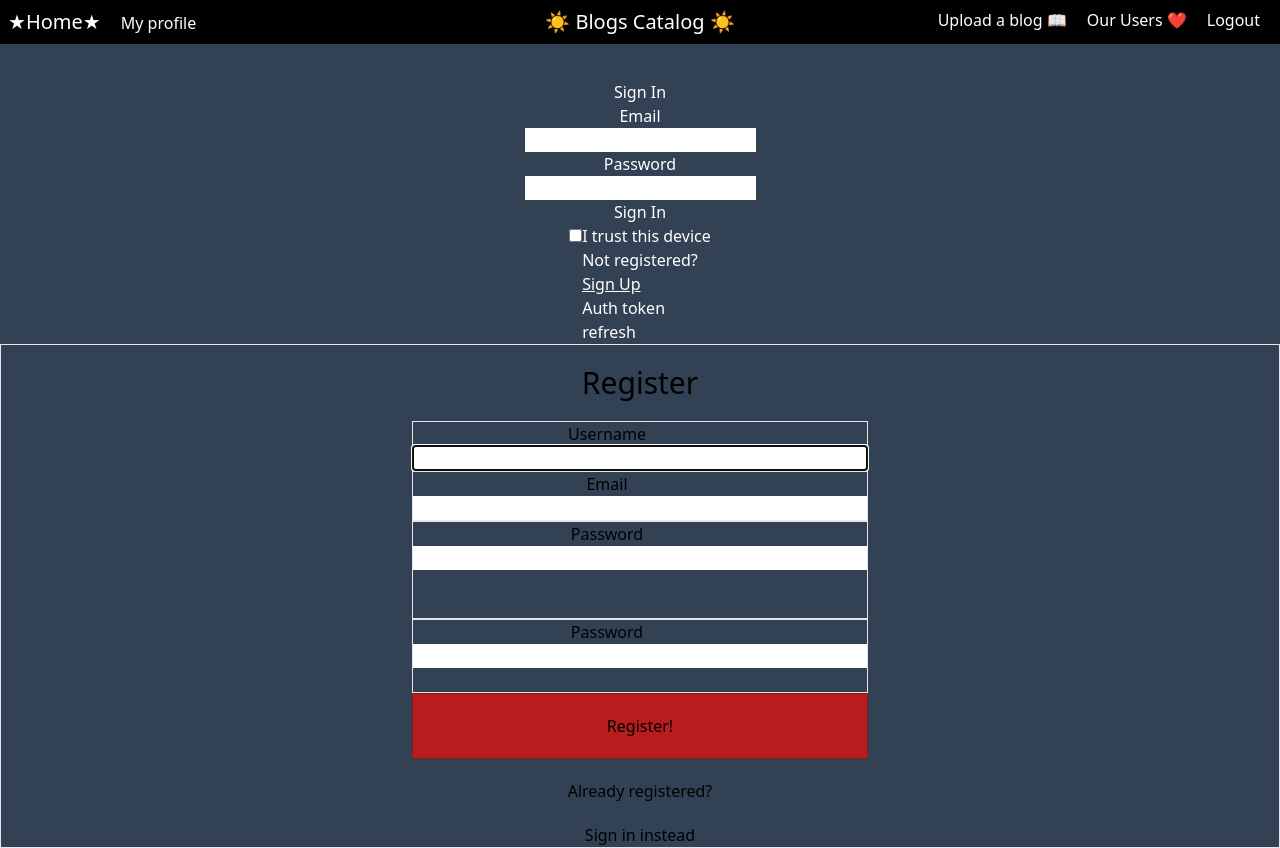
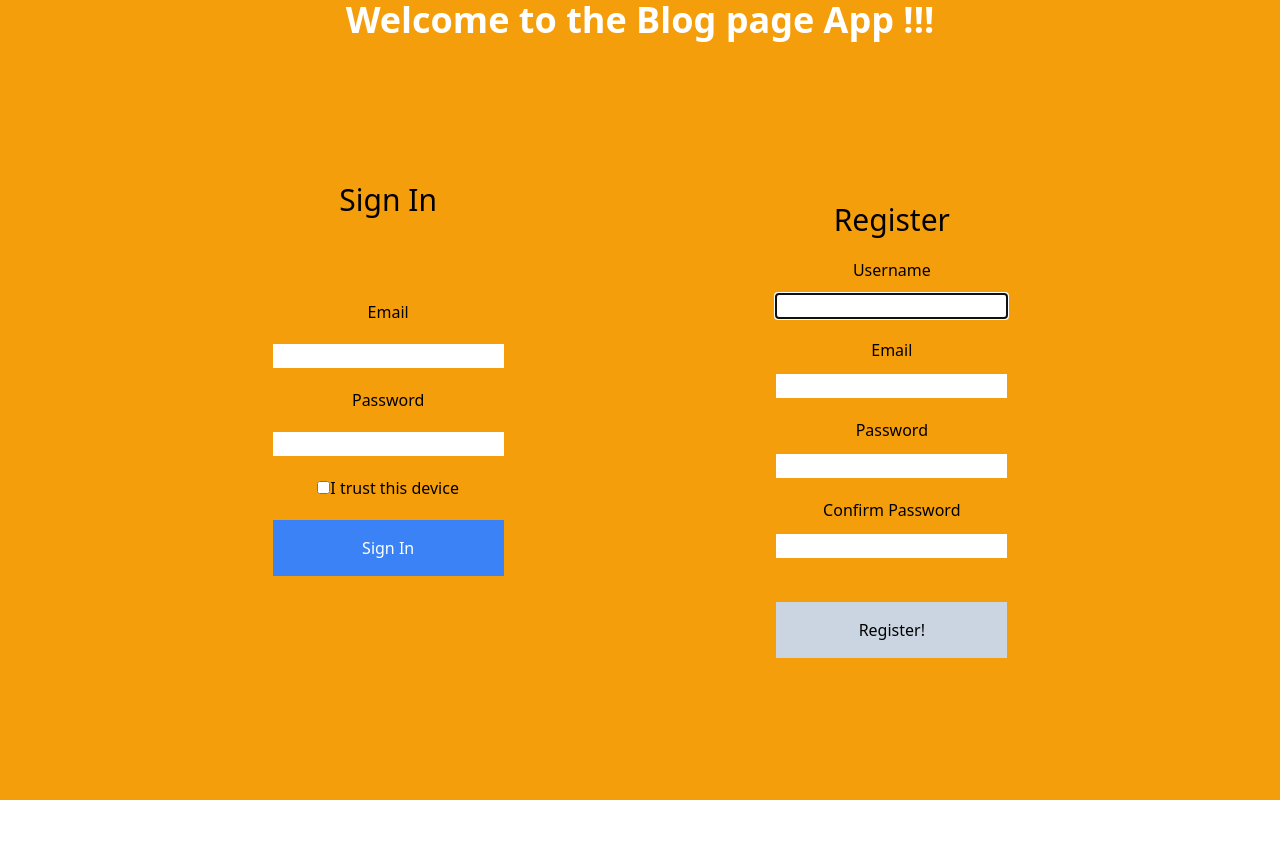
Before and after one commit to GermanGab1781/BlogApp, a React (Create React App) app: page /login in a window 1280 px wide. After the commit the page ends 800 px from the top, so only its background shows below. Built offline with nearby package versions, Linux system fonts and the light colour scheme; the HTML template or start-up script is replaced by a standard one.

Commit message:
Login page overhaul

```diff
--- a/src/components/LoginUser.jsx
+++ b/src/components/LoginUser.jsx
@@ -45,7 +45,8 @@ const LoginUser = () => {
       if (response?.data !== undefined) {
         const accessToken = response?.data?.accessToken
         const role = response?.data?.Role
-        setAuth({ email, pwd, accessToken, role })
+        const userId = response?.data?.UserId
+        setAuth({ email, pwd, accessToken, role,userId })
         setEmail('')
         setPwd('')
         setSuccess(true)
@@ -57,13 +58,12 @@ const LoginUser = () => {
   }
 
   return (
-    <section className='flex flex-col place-items-center'>
-      {success && <div>bruh</div>}
+    <section className='flex flex-col place-items-center text-black'>
       <p ref={errorInputRef} className={errMsg ? "bg-red-600 border border-red-700 opacity-100" : "opacity-0"} aria-live="assertive">
         {errMsg}
       </p>
-      <h1>Sign In</h1>
-      <form className='flex flex-col text-center place-items-center' onSubmit={handleSubmit}>
+      <h1 className='text-3xl '>Sign In</h1>
+      <form className='flex flex-col gap-y-5 text-center my-auto' onSubmit={handleSubmit}>
         {/* Email */}
         <label htmlFor='Email'>Email</label>
         <input className='text-black'
@@ -83,7 +83,6 @@ const LoginUser = () => {
           value={pwd}
           required
         />
-        <button type='submit'>Sign In</button>
         <div>
           <input
             type ='checkbox'
@@ -93,13 +92,8 @@ const LoginUser = () => {
           />
           <label htmlFor='persist'>I trust this device</label>
         </div>
+        <button className='bg-blue-500 p-4 text-white' type='submit'>Sign In</button>
       </form>
-      <p>
-        Not registered?<br />
-        <NavLink className='underline' to="/home">Sign Up</NavLink><br />
-        <button onClick={() => { console.log(auth) }}>Auth token</button><br />
-        <button onClick={() => refresh()}>refresh</button><br />
-      </p>
     </section>
   );
 }
--- a/src/components/Navbar.jsx
+++ b/src/components/Navbar.jsx
@@ -1,20 +1,23 @@
 import React from 'react';
 import { NavLink } from 'react-router-dom';
 import useLogout from '../hooks/useLogout';
+import UseAuth from '../hooks/useAuth';
 
 const Navbar = () => {
+  const {auth} = UseAuth()
+  const pathMyProfile = `/user/${auth?.userId}`
   const logout = useLogout()
   const SignOut = async () => {
     await logout()
-    /* Hacer pagina para logout */
   }
 
   return (
     <div className=''>
+      {auth?.role === ("User" || "Admin") &&
       <div className='fixed flex flex-row place-content-between w-screen top-0 bg-black text-white p-2 pr-5 z-20'>
         <div>
           <NavLink className='text-xl mr-5' to="/home">&#9733;Home&#9733;</NavLink>
-          <NavLink to="/" >My profile</NavLink>
+          <NavLink to={pathMyProfile}>My profile</NavLink>
         </div>
         <div className='absolute top-1/2 left-1/2 transform -translate-x-1/2 -translate-y-1/2'>
           <NavLink className='text-xl' to="/blogsCatalog">&#9728; Blogs Catalog &#9728;</NavLink>
@@ -27,6 +30,7 @@ const Navbar = () => {
         </div>
 
       </div>
+}
     </div>
   );
 }
--- a/src/components/PersistLogin.jsx
+++ b/src/components/PersistLogin.jsx
@@ -13,7 +13,7 @@ const PersistLogin = ({ children }) => {
       try {
         await refresh();
       } catch (error) {
-        console.log(error)
+
       } finally {
         isMounted && setIsLoading(false)
       }
--- a/src/components/RegisterUser.jsx
+++ b/src/components/RegisterUser.jsx
@@ -8,7 +8,7 @@ import Swal from 'sweetalert2'
 const USER_REGEX = /^[A-Za-z][A-Za-z0-9_]{3,24}$/
 const PASSWORD_REGEX = /^(?=.*[A-Za-z])(?=.*\d)[A-Za-z\d]{8,24}$/
 const EMAIL_REGEX = /^\w+([-]?\w+)*@\w+([-]?\w+)*(\.\w{2,3})+$/
-const REGISTER_URL='/api/users/register'
+const REGISTER_URL = '/api/users/register'
 
 
 export default function RegisterUser() {
@@ -18,79 +18,78 @@ export default function RegisterUser() {
 
 
   /* User */
-  const [user,setUser] = useState('')
-  const [validUser,setValidUser] = useState(false)
-  const [userFocus,setUserFocus] =useState(false)
+  const [user, setUser] = useState('')
+  const [validUser, setValidUser] = useState(false)
+  const [userFocus, setUserFocus] = useState(false)
   /* Email */
-  const [email,setEmail] = useState('')
-  const [validEmail,setValidEmail] = useState(false)
-  const [emailFocus,setEmailFocus] =useState(false)
+  const [email, setEmail] = useState('')
+  const [validEmail, setValidEmail] = useState(false)
+  const [emailFocus, setEmailFocus] = useState(false)
   /* Password */
-  const [pwd,setPwd] = useState('')
-  const [validPwd,setValidPwd] = useState(false)
-  const [pwdFocus,setPwdFocus] =useState(false)
+  const [pwd, setPwd] = useState('')
+  const [validPwd, setValidPwd] = useState(false)
+  const [pwdFocus, setPwdFocus] = useState(false)
   /* Match */
-  const [match,setMatch] = useState('')
-  const [validMatch,setValidMatch] = useState(false)
-  const [matchFocus,setMatchFocus] =useState(false)
+  const [match, setMatch] = useState('')
+  const [validMatch, setValidMatch] = useState(false)
+  const [matchFocus, setMatchFocus] = useState(false)
 
-  const[errMsg,setErrMsg] =useState('')
-  const[success,setSuccess] =useState(false)
+  const [errMsg, setErrMsg] = useState('')
+  const [success, setSuccess] = useState(false)
 
 
-  useEffect(()=>{
+  useEffect(() => {
     userInputRef.current.focus()
-  },[])
+  }, [])
 
-  useEffect(()=>{
+  useEffect(() => {
     /* Check username validation */
     const result = USER_REGEX.test(user);
     setValidUser(result)
-  },[user])
+  }, [user])
 
-  useEffect(()=>{
+  useEffect(() => {
     const result = EMAIL_REGEX.test(email);
     setValidEmail(result)
-  },[email])
+  }, [email])
 
-  useEffect(()=>{
+  useEffect(() => {
     /* Check password validation */
     const result = PASSWORD_REGEX.test(pwd);
     setValidPwd(result);
     const matchResult = pwd === match;
     setValidMatch(matchResult)
-  },[pwd,match])
+  }, [pwd, match])
 
-  useEffect(()=>{
+  useEffect(() => {
     setErrMsg('')
-  },[user,pwd,match])
+  }, [user, pwd, match])
 
-  const handleSubmit = async (e) =>{
+  const handleSubmit = async (e) => {
     e.preventDefault();
     const v1 = USER_REGEX.test(user);
     const v2 = PASSWORD_REGEX.test(pwd);
-    if(!v1 || !v2){
+    if (!v1 || !v2) {
       setErrMsg("Invalid Entry")
       return;
     }
     try {
-      const response = await axios.post(REGISTER_URL, JSON.stringify({username:user,email:email,password:pwd}),
+      const response = await axios.post(REGISTER_URL, JSON.stringify({ username: user, email: email, password: pwd }),
         {
-        headers:{'Content-type': 'application/json'},
-        withCredentials:true
+          headers: { 'Content-type': 'application/json' },
+          withCredentials: true
         })
-      console.log(response.data)
-      console.log(response.accessToken)
       setSuccess(true)
-      Swal.fire({icon:'success',title:'Registracion completa'})
+      Swal.fire({ icon: 'success', title: 'Registracion completa' })
+      console.log(response)
     } catch (error) {
       console.log(error)
-      if(!error?.response){
-        Swal.fire({title:'Error!',text:'No Server response',icon:'error'})
-      }else if(error.response?.status === 409){
-        Swal.fire({title:'Error!',text:'Username Taken',icon:'error'})
-      }else{
-        Swal.fire({title:'Error!',text:'Registration failed',icon:'error'})
+      if (!error?.response) {
+        Swal.fire({ title: 'Error!', text: 'No Server response', icon: 'error' })
+      } else if (error.response?.status === 409) {
+        Swal.fire({ title: 'Error!', text: 'Username Taken', icon: 'error' })
+      } else {
+        Swal.fire({ title: 'Error!', text: 'Registration failed', icon: 'error' })
       }
       errorInputRef.current.focus()
     }
@@ -99,111 +98,120 @@ export default function RegisterUser() {
 
   return (
     <>{!success ?
-    <section className='text-black flex flex-col gap-y-5 border place-items-center'>
+      <section className='text-black flex flex-col gap-y-5 text-center'>
         <p ref={errorInputRef} className={errMsg ? "bg-red-600 border border-red-700 opacity-100" : "opacity-0"} aria-live="assertive">
           {errMsg}
         </p>
         <h1 className='text-3xl'>Register</h1>
-      <form onSubmit={handleSubmit} className='flex flex-col text-center'>
+        <form onSubmit={handleSubmit} className='flex flex-col gap-y-5 m-auto'>
           {/* Username */}
-        <div className='flex flex-col border'>
-        <label htmlFor='username'>
+          <div className='relative flex flex-col place-items-center'>
+            <label className='relative mb-3' htmlFor='username'>
               Username
-          <span className={validUser ? "p-3 bg-green-700 visible": "invisible"}>ok</span>
-          <span className={validUser || !user ?  "invisible": "p-3 bg-red-700 visible"}>not ok</span>
+              <span className='absolute -right-5'>
+                <span className={validUser ? "visible absolute" : "invisible absolute"}>&#9745;</span>
+                <span className={validUser || !user ? "invisible absolute" : " bg-red-700 visible absolute"}>&#9746;</span>
+              </span>
             </label>
             <input
               type="text"
               id="username"
               ref={userInputRef}
               autoComplete="off"
-          onChange={(e)=>setUser(e.target.value)}
+              onChange={(e) => setUser(e.target.value)}
               required
               aria-invalid={validUser ? "bg-red-500" : "bg-blue-500"}
               aria-describedby="uidnote"
-          onFocus={()=>{setUserFocus(true)}}
-          onBlur={()=>{setUserFocus(false)}}
+              onFocus={() => { setUserFocus(true) }}
+              onBlur={() => { setUserFocus(false) }}
+              className=""
             />
-        <p id="uidnote" className={userFocus && user && !validUser ? " bg-red-500" : "absolute invisible bg-red-500"}>
-          Minimum eight characters<br/>
-          At least one letter and one number<br/>
+            <p id="uidnote" className={userFocus && user && !validUser ? "absolute md:top-1/2 md:bottom-auto bottom-full left-1/2 transform md:translate-x-1/2 -translate-x-1/2 md:-translate-y-1/2 bg-red-500 border border-red-700" : "absolute invisible"}>
+              Minimum eight characters<br />
+              At least one letter and one number<br />
               Letters,underscores,numbers are allowed
             </p>
           </div>
           {/* Email */}
-        <div className='flex flex-col border'>
-        <label htmlFor='Email'>
+          <div className='relative flex flex-col place-items-center'>
+            <label className='relative mb-3' htmlFor='Email'>
               Email
-          <span className={validEmail ? "p-3 bg-green-700 visible": "invisible"}>ok</span>
-          <span className={validEmail || !email ?  "invisible": "p-3 bg-red-700 visible"}>not ok</span>
+              <span className='absolute -right-5'>
+                <span className={validEmail ? "visible absolute" : "invisible absolute"}>&#9745;</span>
+                <span className={validEmail || !email ? "invisible absolute" : "bg-red-700 visible absolute"}>&#9746;</span>
+              </span>
             </label>
             <input
               type="email"
               id="Email"
               ref={emailInputRef}
               autoComplete="off"
-          onChange={(e)=>setEmail(e.target.value)}
+              onChange={(e) => setEmail(e.target.value)}
               required
               aria-invalid={validEmail ? "bg-red-500" : "bg-blue-500"}
               aria-describedby="emailnote"
-          onFocus={()=>{setEmailFocus(true)}}
-          onBlur={()=>{setEmailFocus(false)}}
+              onFocus={() => { setEmailFocus(true) }}
+              onBlur={() => { setEmailFocus(false) }}
+              className=""
             />
-        <p id="emailnote" className={emailFocus && email && !validEmail ? " bg-red-500" : "absolute invisible bg-red-500"}>
+            <p id="emailnote" className={emailFocus && email && !validEmail ? "absolute md:top-1/2 md:bottom-auto bottom-1/2 left-1/2 transform md:translate-x-full -translate-x-1/2 -translate-y-1/2 opacity-100 bg-red-500 border border-red-700" : "absolute invisible bg-red-500"}>
               Must be a valid email!
             </p>
           </div>
           {/* Password */}
-        <div className='flex flex-col border'>
-        <label htmlFor='Password'>
+          <div className='relative flex flex-col place-items-center'>
+            <label className='relative mb-3' htmlFor='Password'>
               Password
-          <span className={validPwd ? "p-3 bg-green-700 visible": "invisible"}>ok</span>
-          <span className={validPwd || !pwd ?  "invisible": "p-3 bg-red-700 visible"}>not ok</span>
+              <span className='absolute -right-5'>
+                <span className={validPwd ? "visible absolute" : "invisible absolute"}>&#9745;</span>
+                <span className={validPwd || !pwd ? "invisible absolute" : "bg-red-700 visible absolute"}>&#9746;</span>
+              </span>
             </label>
             <input
               type="password"
               id="Password"
-          onChange={(e)=>setPwd(e.target.value)}
+              onChange={(e) => setPwd(e.target.value)}
               required
               aria-invalid={validPwd ? "bg-red-500" : "bg-blue-500"}
               aria-describedby="pwdnote"
-          onFocus={()=>{setPwdFocus(true)}}
-          onBlur={()=>{setPwdFocus(false)}}
+              onFocus={() => { setPwdFocus(true) }}
+              onBlur={() => { setPwdFocus(false) }}
+              className=""
             />
-        <p id="pwdnote" className={pwdFocus && pwd && !validPwd ? "opacity-100 bg-red-500" : "opacity-0 bg-red-500"}>
-          8-24 Characters <br/>
+            <p id="pwdnote" className={pwdFocus && pwd && !validPwd ? "absolute md:top-1/2 md:bottom-auto bottom-full left-1/2 transform md:translate-x-full -translate-x-1/2 md:-translate-y-1/2 bg-red-500 border border-red-700" : "absolute invisible bg-red-500"}>
+              8-24 Characters <br />
               Must include uppercase and lowercase letters and a number
             </p>
           </div>
           {/* Confirm Password */}
-        <div className='flex flex-col border'>
-        <label htmlFor='Match'>
-          Password
-          <span className={validMatch && (match !=='') ? "p-3 bg-green-700 visible": "invisible"}>ok</span>
-          <span className={validMatch || !match ?  "invisible": "p-3 bg-red-700 visible"}>not ok</span>
+          <div className='flex flex-col place-items-center'>
+            <label className='relative mb-3' htmlFor='Match'>
+              Confirm Password
+              <span className='absolute right-1'>
+                <span className={validMatch && (match !== '') ? "visible absolute -right-8" : "absolute invisible"}>&#9745;</span>
+                <span className={validMatch || !match ? "absolute invisible" : "bg-red-700 visible absolute -right-8"}>&#9746;</span>
+              </span>
             </label>
             <input
               type="password"
               id="Match"
-          onChange={(e)=>setMatch(e.target.value)}
+              onChange={(e) => setMatch(e.target.value)}
               required
               aria-invalid={validMatch ? "border" : "bg-blue-500"}
               aria-describedby="matchnote"
-          onFocus={()=>{setMatchFocus(true)}}
-          onBlur={()=>{setMatchFocus(false)}}
+              onFocus={() => { setMatchFocus(true) }}
+              onBlur={() => { setMatchFocus(false) }}
+              className=""
             />
-        <p id="matchnote">
-           <span className={match && !validMatch && matchFocus && pwd !== '' ? "opacity-100 bg-red-500" : "opacity-0"} >Passwords are different!!</span>
-           <span className='invisible'>or</span>
-           <span className={pwd=== '' && match ?"opacity-100" :"opacity-0"}>Password field is empty</span>
+            <p className='relative text-center' id="matchnote">
+              <span className={match && !validMatch && matchFocus && pwd !== '' ? "visible absolute md:top-1/2 md:bottom-auto bottom-full left-1/2 transform md:translate-x-full -translate-x-1/2 -translate-y-1/2 bg-red-500 border border-red-700" : "invisible absolute"} >Passwords are different!!</span><br />
+              <span className={pwd === '' && match ? "visible absolute md:top-1/2 md:bottom-auto bottom-full left-1/2 transform md:translate-x-full -translate-x-1/2 -translate-y-1/2 bg-red-500 border border-red-700" : "invisible absolute"}>Password field is empty</span>
             </p>
           </div>
-        <button type='submit' className='border bg-red-700 hover:bg-red-900 border-red-900 p-5' disabled={!validUser || !validEmail || !validPwd || !validMatch ? true : false}>Register!</button>
+          <button type='submit' className={!validUser || !validEmail || !validPwd || !validMatch ? 'bg-slate-300 p-4 text-black' : 'bg-blue-500 p-4 text-white'} disabled={!validUser || !validEmail || !validPwd || !validMatch ? true : false}>Register!</button>
         </form>
-      <span>Already registered?</span>
-      <NavLink to="/login">Sign in instead</NavLink>
       </section>
-    : <div className='text-black'>Registration done<NavLink to="/login">Sign in instead</NavLink></div>}
+      : <div className='text-white'>Registration done!!</div>}
     </>
   )
 }
--- a/src/hooks/useRefreshToken.jsx
+++ b/src/hooks/useRefreshToken.jsx
@@ -8,12 +8,12 @@ const useRefreshToken = () => {
     const response = await axios.get('/api/users/refreshToken', {
       withCredentials: true
     })
-    console.log(response)
     setAuth(prev => {
       return {
         ...prev,
         role:response.data.role,
-        accessToken: response.data.accessToken
+        accessToken: response.data.accessToken,
+        UserId:response.data.UserId
       }
     })
     return response.data.accessToken;
--- a/src/pages/BlogUpload.jsx
+++ b/src/pages/BlogUpload.jsx
@@ -1,33 +1,30 @@
 import React from 'react'
 import Swal from 'sweetalert2';
-import { axiosPrivate } from '../api/axios';
+import UseAuth from '../hooks/useAuth';
+import useAxiosPrivate from '../hooks/useAxiosPrivate'
 const UPLOAD_URL = '/api/blogs/'
 
 export default function BlogUpload() {
-
+  const axiosPrivate = useAxiosPrivate()
+  const {auth} = UseAuth();
 
   const handleBlogUpload = async (e) =>{
     e.preventDefault()
     const title = e.target.title.value
-    const overview = e.target.overview.value
+    const text = e.target.text.value
     const writer = e.target.writer.value
     const sellCount = e.target.sellCount.value
-    const userId = 1
+    const userId = auth.userId
     Swal.fire({title:'Uploading blog...',icon:'question'})
     try {
       const response = await axiosPrivate.post(UPLOAD_URL,
-        JSON.stringify({title,overview,sellCount,writer,userId}),
+        JSON.stringify({title,text,sellCount,writer,userId}),
       )
       if (response?.data){
         Swal.fire({title:'Success',icon:'success'})
       }
     } catch (err) {
-      console.log(err)
     }
-    /* axios.post(UPLOAD_URL,{title,overview,sellCount,writer,userId})
-      .then(()=>{
-        Swal.fire({title:'Blog uploaded',icon:'success',showConfirmButton:false,timer:1300})
-      }) */
   }
 
   return (
@@ -36,7 +33,7 @@ export default function BlogUpload() {
           <label>Titulo</label>
           <input className='border border-black text-center text-black' type='text' name='title'/>
           <label>Descripcion</label>
-          <input className='border border-black text-center text-black' type='text' name='overview'/>
+          <input className='border border-black text-center text-black' type='text' name='text'/>
           <label>Autor</label>
           <input className='border border-black text-center text-black' type='text' name='writer'/>
           <label>Ventas Totales</label>
--- a/src/pages/BlogsCatalog.jsx
+++ b/src/pages/BlogsCatalog.jsx
@@ -1,18 +1,18 @@
 import React from 'react'
 import { useState, useEffect } from 'react'
-import axios, { axiosPrivate } from '../api/axios'
+import useAxiosPrivate from '../hooks/useAxiosPrivate'
 import BlogMiniature from '../components/BlogMiniature'
 const BLOGS= '/api/blogs/'
 
 export default function BlogsCatalog() {
 
   const [blogs,setBlogs] = useState(false)
+  const axiosPrivate = useAxiosPrivate()
 
   useEffect(()=>{
     axiosPrivate.get(BLOGS
     ).then(res=>{
         setBlogs(res.data)
-        console.log(res.data)
       })
   },[setBlogs])
 
--- a/src/pages/Login.jsx
+++ b/src/pages/Login.jsx
@@ -4,10 +4,14 @@ import LoginUser from '../components/LoginUser';
 
 const Login = () => {
   return (
-    <div>
-      <LoginUser/>
-      <RegisterUser/>
+    <div className='flex flex-col md:h-screen bg-amber-500 -mt-20'>
+      <h1 className='text-center text-4xl font-semibold md:m-auto md:my-0 my-6'>Welcome to the Blog page App !!!</h1>
+      <div className='flex md:flex-row flex-col place-content-evenly md:my-auto my-5'>
+        <LoginUser/>
+        <RegisterUser/>
+      </div>
     </div>
+
   );
 }
 
```
Also changed, not shown: src/pages/BlogDetail.jsx (+6 -7 lines). Lines whose indentation alone changed are shown as unchanged.
